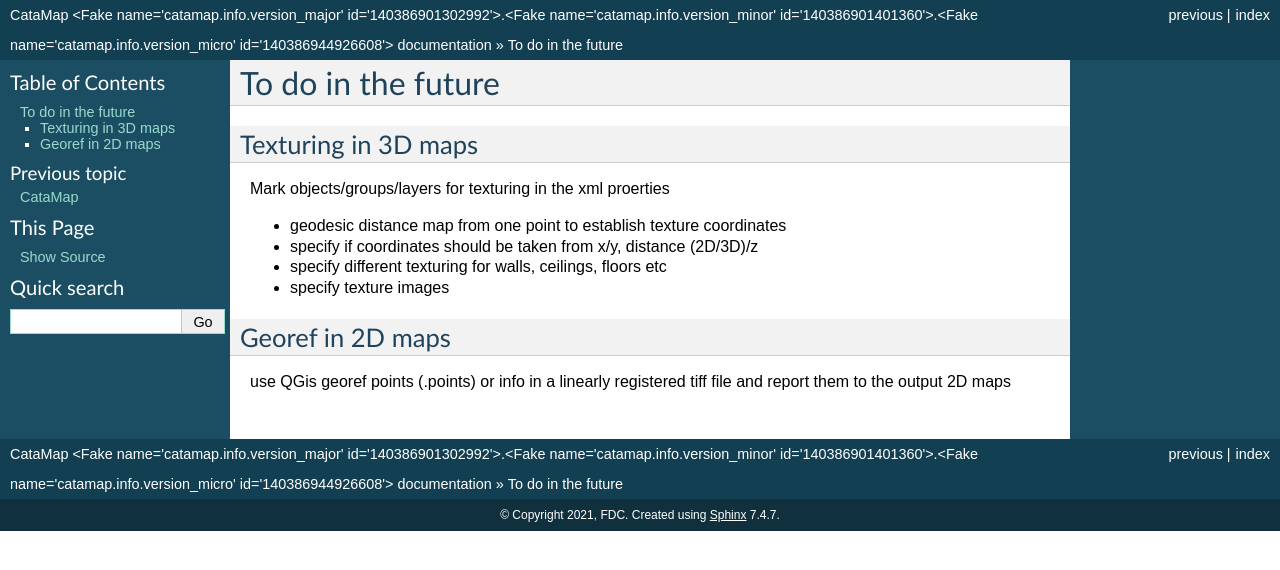
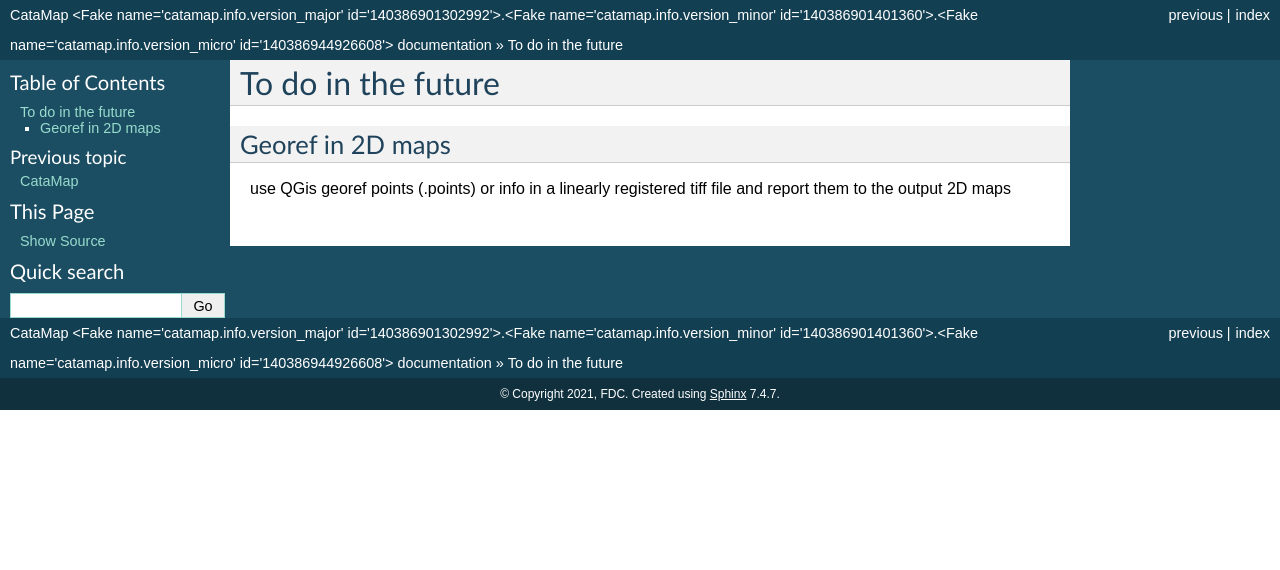
Before and after one commit to denisri/fdc_catamaps, a Sphinx documentation site: the page built from doc/source/todo.rst, in a window 1280 px wide. Shown: the top 570 px of the page. Built offline with Sphinx 7.4.7, drawn with Linux system fonts in a browser that asks for light colours.

Commit message:
fixes in docs

```diff
--- a/doc/source/todo.rst
+++ b/doc/source/todo.rst
@@ -1,16 +1,5 @@
 To do in the future
 ===================
-
-Texturing in 3D maps
---------------------
-
-Mark objects/groups/layers for texturing in the xml proerties
-
-- geodesic distance map from one point to establish texture coordinates
-- specify if coordinates should be taken from x/y, distance (2D/3D)/z
-- specify different texturing for walls, ceilings, floors etc
-- specify texture images
-
 
 Georef in 2D maps
 -----------------
```
Also changed, not shown: 2 other files.
